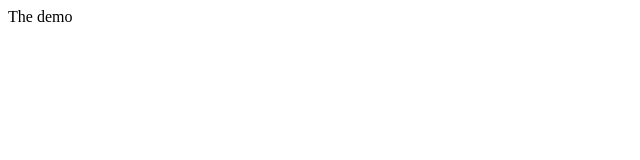
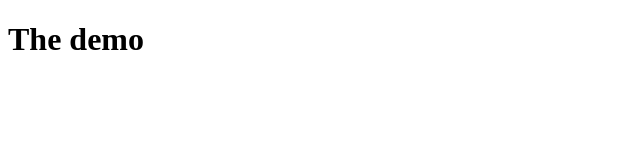
Before and after one commit to fayaz1110/test-citius, a plain HTML site: page index.html in a window 1280 px wide. Shown: the whole page, without its empty margins (0-640 px from the left). Drawn offline with Linux system fonts and the light colour scheme.

Commit message:
style.css file added

```diff
--- a/index.html
+++ b/index.html
@@ -7,6 +7,6 @@
     <title>Document</title>
 </head>
 <body>
-    <hi>The demo</hi>
+    <h1>The demo</hi>
 </body>
 </html>
--- /dev/null
+++ b/style.css
@@ -0,0 +1,3 @@
+h1{
+    color: red;
+}
```
